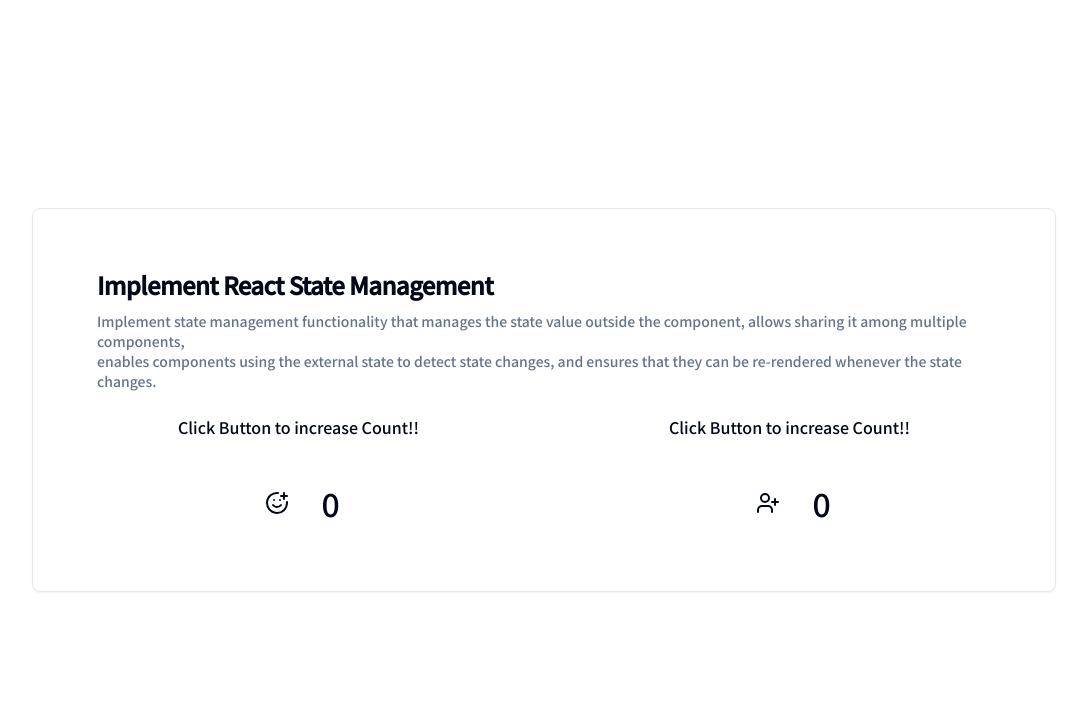
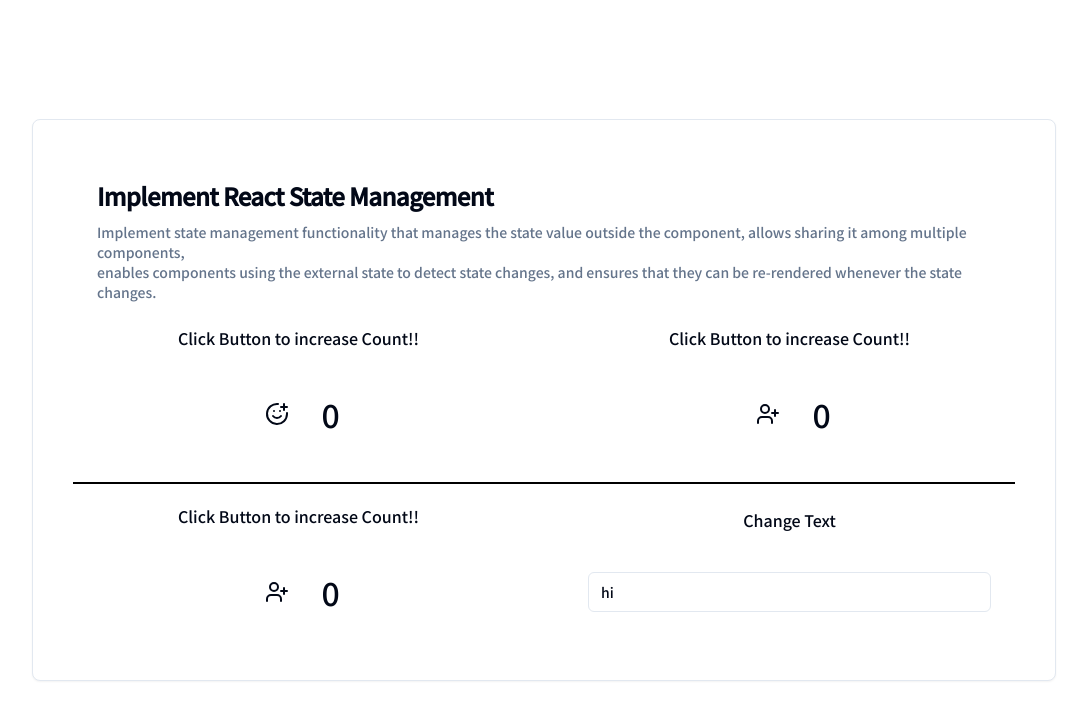
Before and after one commit to soomin9106/deepdive, a Next.js app in the folder deepdive/: page /state in a window 1280 px wide. Shown: the top 720 px of the page, without its empty margins (96-1183 px from the left). Built offline with nearby package versions, Linux system fonts and the light colour scheme.

Commit message:
State Management - Object

```diff
--- a/deepdive/app/components/state/Counters.tsx
+++ b/deepdive/app/components/state/Counters.tsx
@@ -1,8 +1,12 @@
 'use client'
 import { Button } from "@/components/ui/button";
-import { createStore, useStore } from "@/lib/counter";
+import { Input } from "@/components/ui/input";
+import { createStore, useStore, useStoreSelector } from "@/lib/counter";
 import { SmilePlus, UserPlus } from "lucide-react";
+import { ChangeEvent, useCallback, useEffect } from "react";
 
+
+// count 만 가지고 있는 스토어 구조
 const store = createStore({ count: 0 })
 
 export const NCounter1 = () => {
@@ -43,3 +47,51 @@ export const NCounter2 = () => {
         </div>
     )
 }
+
+// Another Store (Object 형태의 스토어 구조)
+const store2 = createStore({ count: 0, text: 'hi' })
+
+export const NCounter3 = () => {
+    const counter = useStoreSelector(
+        store2,
+        useCallback((state) => state.count, []),
+    )
+
+    const handleClick = () => {
+        store2.set((prev) => ({ ...prev, count: prev.count + 1 }))
+    }
+
+
+    return (
+        <div className="flex justify-center items-center w-full flex-col space-y-10">
+            <h1>Click Button to increase Count!!</h1>
+            <div className="flex space-x-6 items-center">
+                <Button size='icon' onClick={handleClick} variant="ghost">
+                    <UserPlus />
+                </Button>
+                <span className="text-[32px]">{counter}</span>
+            </div>
+        </div>
+    )
+
+}
+
+const textSelector = (state: ReturnType<typeof store2.get>) => state.text
+
+export const TextEditor = () => {
+    const text = useStoreSelector(
+        store2,
+        textSelector
+    )
+
+    const handleChange = (e: ChangeEvent<HTMLInputElement>) => {
+        store2.set((prev) => ({ ...prev, text: e.target.value }))
+    }
+
+    return (
+        <div className="flex justify-center items-center w-full flex-col space-y-10">
+            <h1>Change Text</h1>
+            <Input value={text} onChange={handleChange} />
+        </div>
+    )
+}
--- a/deepdive/app/state/page.tsx
+++ b/deepdive/app/state/page.tsx
@@ -1,7 +1,7 @@
 import { Card, CardContent, CardDescription, CardHeader, CardTitle } from "@/components/ui/card"
 import Counter1 from "../components/state/Counter1"
 import Counter2 from "../components/state/Counter2"
-import { NCounter1, NCounter2 } from "../components/state/Counters"
+import { NCounter1, NCounter2, NCounter3, TextEditor } from "../components/state/Counters"
 
 const State = () => {
     return (
@@ -22,6 +22,15 @@ const State = () => {
                         <NCounter2 />
                     </CardContent>
                 </div>
+                <div className="w-full border-[1px] border-black my-5"></div>
+                <div className="flex flex-row items-center space-x-10 w-full">
+                    <CardContent className="w-[50%]">
+                        <NCounter3 />
+                    </CardContent>
+                    <CardContent className="w-[50%]">
+                        <TextEditor />
+                    </CardContent>
+                </div>
             </Card>
         </div>
     )
--- /dev/null
+++ b/deepdive/components/ui/input.tsx
@@ -0,0 +1,25 @@
+import * as React from "react"
+
+import { cn } from "@/lib/utils"
+
+export interface InputProps
+  extends React.InputHTMLAttributes<HTMLInputElement> {}
+
+const Input = React.forwardRef<HTMLInputElement, InputProps>(
+  ({ className, type, ...props }, ref) => {
+    return (
+      <input
+        type={type}
+        className={cn(
+          "flex h-10 w-full rounded-md border border-input bg-background px-3 py-2 text-sm ring-offset-background file:border-0 file:bg-transparent file:text-sm file:font-medium placeholder:text-muted-foreground focus-visible:outline-none focus-visible:ring-2 focus-visible:ring-ring focus-visible:ring-offset-2 disabled:cursor-not-allowed disabled:opacity-50",
+          className
+        )}
+        ref={ref}
+        {...props}
+      />
+    )
+  }
+)
+Input.displayName = "Input"
+
+export { Input }
--- a/deepdive/lib/counter.ts
+++ b/deepdive/lib/counter.ts
@@ -1,7 +1,7 @@
 import { useEffect, useState } from "react"
 
 export type CState = { counter: number }
-export type Value = { text: string }
+// export type Value = { text: string }
 
 // declare state outside component
 let state:CState = {
@@ -75,20 +75,20 @@ export const useStore = <CState extends unknown>(store: Store<CState>) => {
     return [state, store.set] as const
 }
 
-// export const useStoreSelector = <CState extends unknown, Value extends unknown>(
-//     store: Store<CState>,
-//     selector: (state: CState) => Value
-// ) => {
-//     const [state, setState] = useState(() => selector(store.get()))
+export const useStoreSelector = <CState extends unknown, Value extends unknown>(
+    store: Store<CState>,
+    selector: (state: CState) => Value
+) => {
+    const [state, setState] = useState(() => selector(store.get()))
 
-//     useEffect(() => {
-//         const unsubscribe = store.subscribe(() => {
-//             const value = selector(store.get())
-//             setState(value)
-//         })
+    useEffect(() => {
+        const unsubscribe = store.subscribe(() => {
+            const value = selector(store.get())
+            setState(value)
+        })
 
-//         return unsubscribe
-//     }, [store, selector])
+        return unsubscribe
+    }, [store, selector])
 
-//     return state
-// }
+    return state
+}
```
